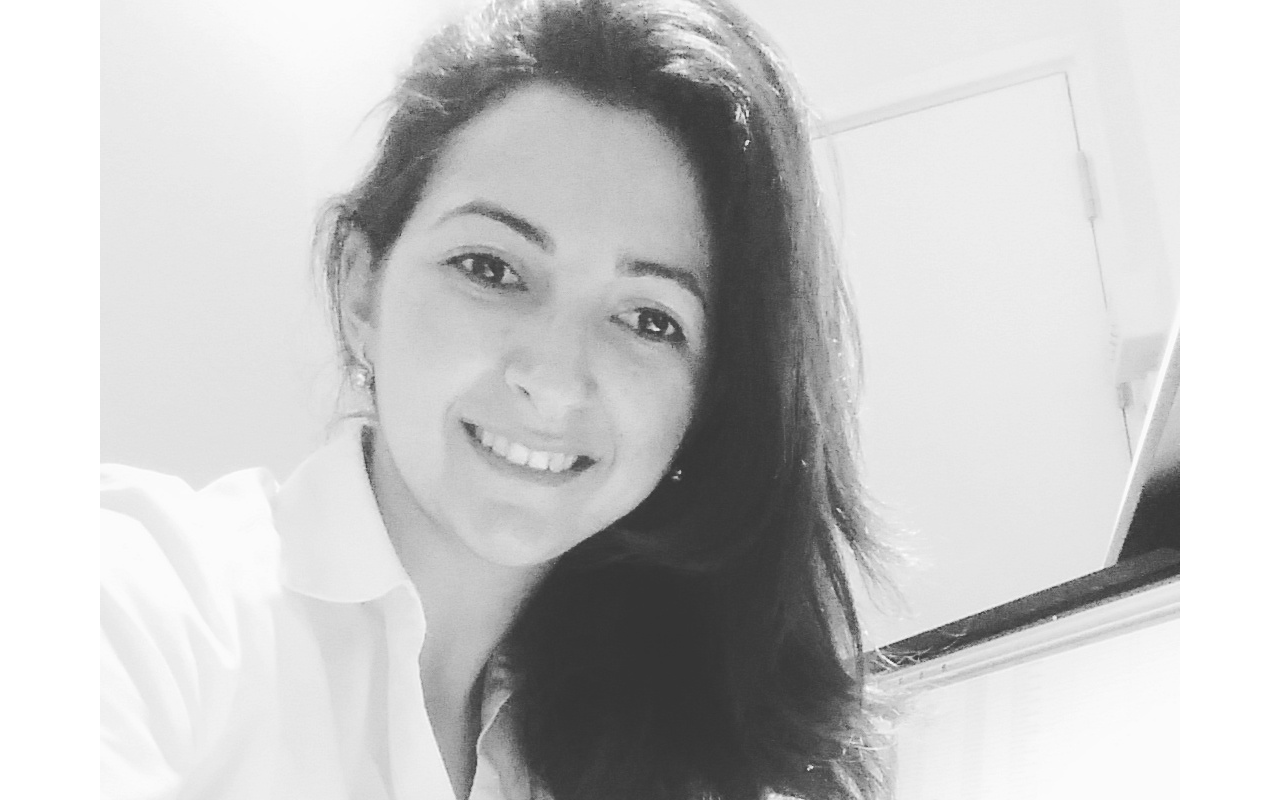
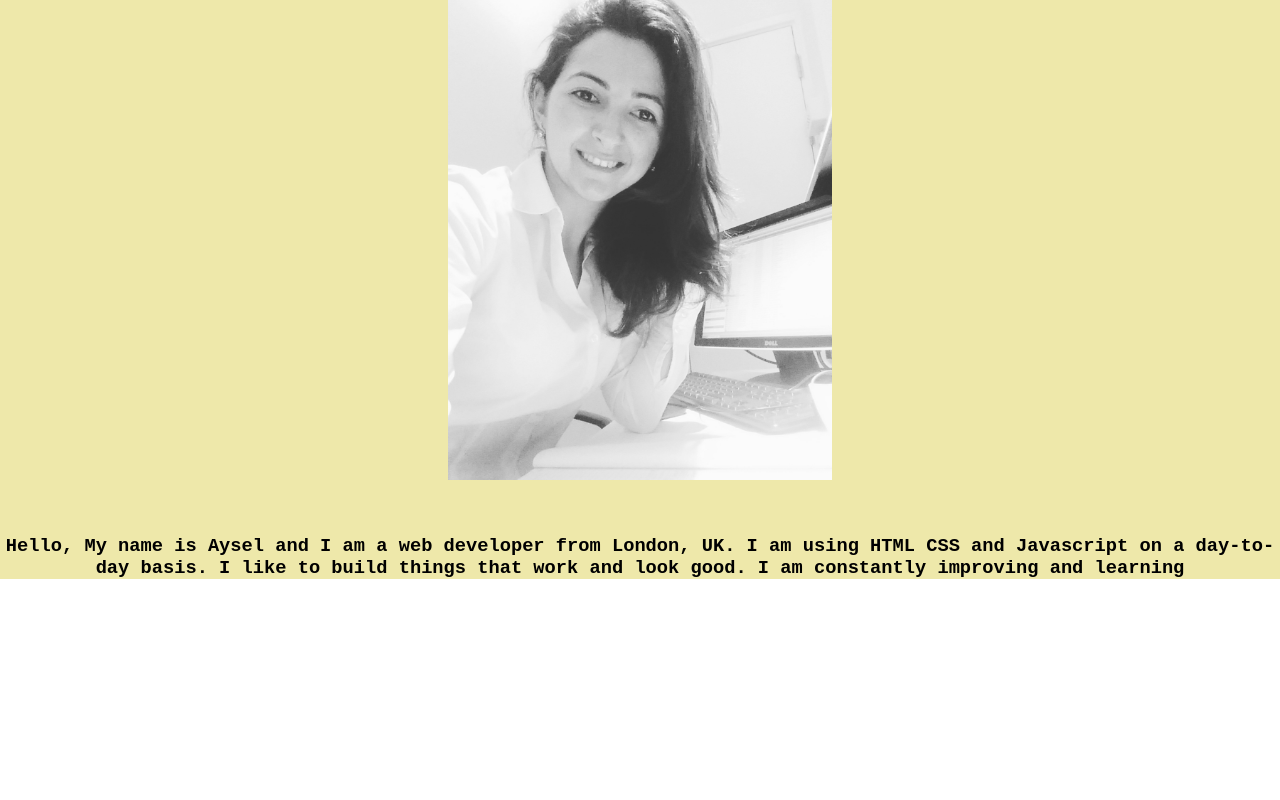
Before and after one commit to Ayselin/a.portfolio, a React (Create React App) app: page / in a window 1280 px wide. Shown: the top 800 px of the page. Built offline with nearby package versions, Linux system fonts and the light colour scheme.

Commit message:
created AboutMe component

```diff
--- /dev/null
+++ b/src/AboutMe.js
@@ -0,0 +1,15 @@
+import React, { Component } from 'react';
+import photo from './me2.jpg';
+export default function AboutMe() {
+    return (
+      <div>
+   <div className='mainpage'>
+          <img className='mainphoto' src={photo} alt='my photo' />
+            <div><h3 className='about'>Hello, My name is Aysel and I am a web developer from London, UK.
+               I am using HTML CSS and Javascript on a day-to-day basis.
+               I like to build things that work and look good. I am constantly improving and learning </h3>
+            </div>
+          </div>
+      </div>
+    )
+  }
--- a/src/App.css
+++ b/src/App.css
@@ -1,3 +1,16 @@
 .App {
   text-align: center;
 }
+
+.mainphoto {
+  width: 30%;
+  height: auto;
+  margin-bottom: 2em;
+}
+
+.mainpage {
+  background-color: palegoldenrod
+}
+.about {
+  font-family: 'Courier New', Courier, monospace
+}
--- a/src/App.js
+++ b/src/App.js
@@ -1,15 +1,18 @@
 import React, { Component } from 'react';
-import photo from './me2.jpg';
+import AboutMe from './AboutMe'
 import './App.css';
 
 class App extends Component {
   render() {
     return (
       <div className="App">
-        <img src={photo} alt='my photo'/>
+      <AboutMe />
       </div>
+
     );
   }
 }
 
+
+
 export default App;
```
